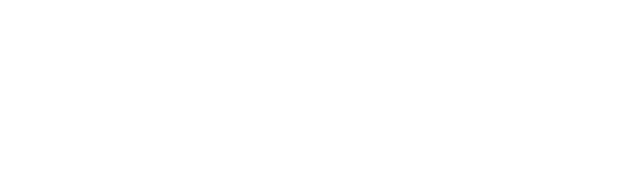
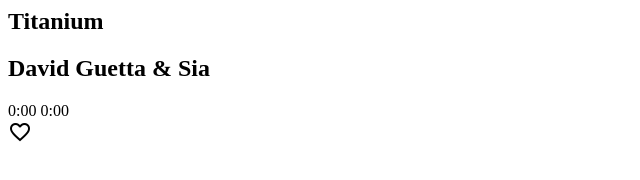
Before and after one commit to a-dubaj/MediaPlayer, a plain HTML site: page index.html in a window 1280 px wide. Shown: the whole page, without its empty margins (0-640 px from the left). Drawn offline with nearby package versions, Linux system fonts and the light colour scheme.

Commit message:
Added material icons and some css

```diff
--- a/index.html
+++ b/index.html
@@ -3,12 +3,43 @@
 
 <head>
     <meta chareset="UTF-8">
+    <!--Material Icon-->
+    <link href="https://fonts.googleapis.com/icon?family=Material+Icons" rel="stylesheet">
+    <link href="https://fonts.googleapis.com/css?family=Raleway:300,400,500|Roboto:300,400,500" rel="stylesheet">
     <title>Media Player</title>
+    <!--jQuery -->
     <script src="https://ajax.googleapis.com/ajax/libs/jquery/3.3.1/jquery.min.js"></script>
 </head>
 
 <body>
+    <section>
+        <div class="image"></div>
+        <div class="headings">
+            <h1>Titanium</h1>
+            <h2> David Guetta & Sia</h2>
+        </div>
+        <div class="loader">
+            <div class="progressBar">
+                <div class="myBar">
+                </div>
+            </div>
+            <span id="cur">0:00</span>
+            <span id="tot">0:00</span>
+        </div>
 
+        <div class="footer">
+            <i class="material-icons fav">
+                        favorite_border
+                    </i>
+        </div>
+
+    </section>
+
+
+
+    <audio id="music">
+    <source src="https://filehosting12345.000webhostapp.com/tumblr_lpr3ppkTEO1qb6ygto1.mp3" type="audio/mp3">
+</audio>
 </body>
 
 </html>
--- a/style.css
+++ b/style.css
@@ -0,0 +1,11 @@
+* {
+    margin: 0;
+    padding: 0;
+    box-sizing: border-box;
+}
+
+.myBar {
+    width: 0%;
+    background-color: #555;
+    height: 2px;
+}
```
